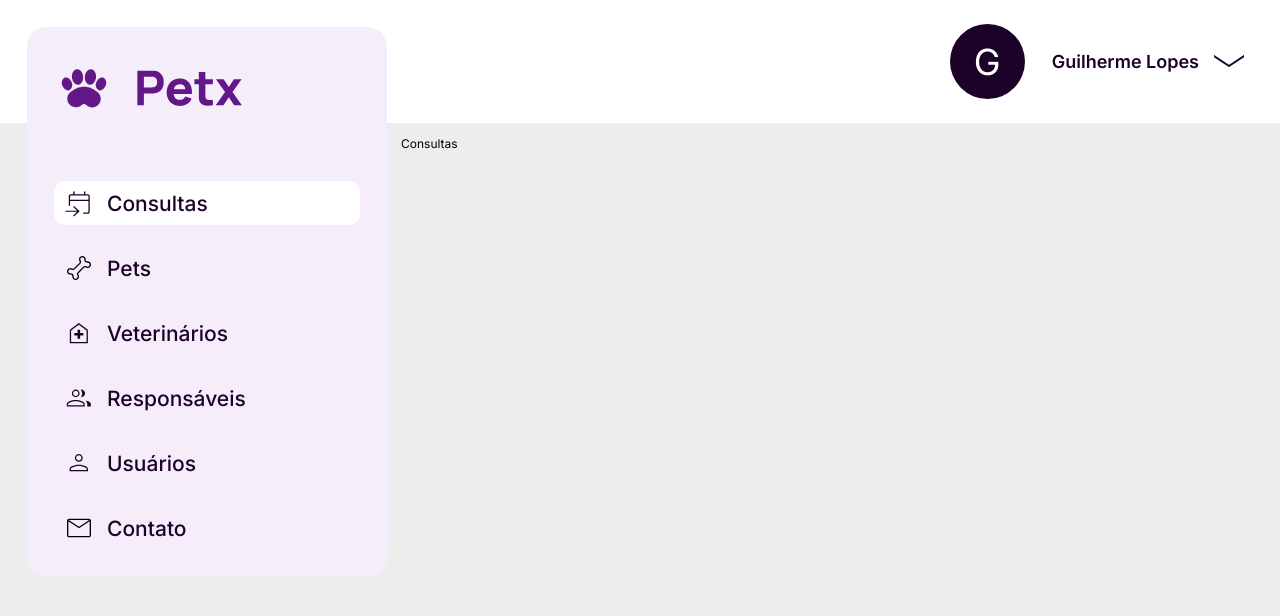
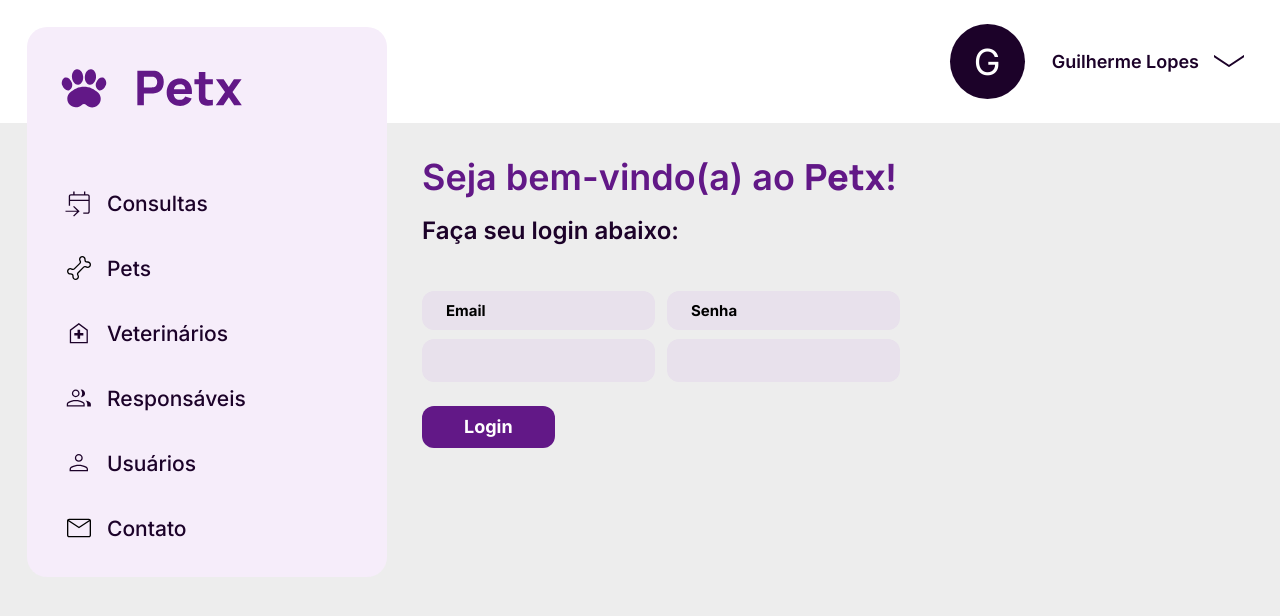
Before and after one commit to gguilhermelopes/petx, a React (Vite) app: page / in a window 1280 px wide. Before the commit this address led to /consultas. Shown: the top 616 px of the page. Built offline with nearby package versions, Linux system fonts and the light colour scheme.

Commit message:
feat: start login development, basic login form created

```diff
--- a/src/App.tsx
+++ b/src/App.tsx
@@ -1,27 +1,35 @@
-import { useEffect } from "react";
-import { Routes, Route, useNavigate, useLocation } from "react-router-dom";
+import { Routes, Route } from "react-router-dom";
 
 import Header from "./header";
 import Sidebar from "./sidebar";
 import Appointments from "./appointments";
 import Pets from "./pets";
+import Login from "./login";
+import ProtectedRoute from "./helpers/ProtectedRoute";
 
 function App() {
-  const navigate = useNavigate();
-  const location = useLocation();
-
-  useEffect(() => {
-    if (location.pathname === "/") navigate("/consultas");
-  }, [navigate, location]);
-
   return (
     <div className="font-inter grid grid-cols-[386px_auto]">
       <Header />
       <Sidebar />
       <Routes>
-        <Route path="/" element={<Appointments />} />
-        <Route path="/consultas" element={<Appointments />} />
-        <Route path="/pets" element={<Pets />} />
+        <Route path="/" element={<Login />} />
+        <Route
+          path="/consultas"
+          element={
+            <ProtectedRoute>
+              <Appointments />
+            </ProtectedRoute>
+          }
+        />
+        <Route
+          path="/pets"
+          element={
+            <ProtectedRoute>
+              <Pets />
+            </ProtectedRoute>
+          }
+        />
       </Routes>
     </div>
   );
--- /dev/null
+++ b/src/UI/Button.tsx
@@ -0,0 +1,36 @@
+import { ComponentProps } from "react";
+
+type IButton = ComponentProps<"button"> & {
+  variation: "PRIMARY" | "OUTLINE" | "DANGER";
+};
+
+const Button = ({ children, variation, ...props }: IButton) => {
+  const getBackgroundColor = (variation: "PRIMARY" | "OUTLINE" | "DANGER") => {
+    switch (variation) {
+      case "PRIMARY":
+        return "#621887";
+      case "OUTLINE":
+        return "#e8e1ec";
+      case "DANGER":
+        return "#b32404";
+      default:
+        return "transparent";
+    }
+  };
+
+  const buttonStyle = {
+    backgroundColor: getBackgroundColor(variation),
+    color: variation === "OUTLINE" ? "#1c0229" : "#ffffff",
+  };
+  return (
+    <button
+      style={buttonStyle}
+      className="px-14 py-4 rounded-2xl font-bold text-[1.5rem] outline-none transition-all hover:opacity-80"
+      {...props}
+    >
+      {children}
+    </button>
+  );
+};
+
+export default Button;
--- /dev/null
+++ b/src/UI/Input.tsx
@@ -0,0 +1,27 @@
+import { ComponentProps } from "react";
+
+type IInput = ComponentProps<"input"> & {
+  label: string;
+  id: string;
+};
+
+const Input = ({ label, id, ...props }: IInput) => {
+  return (
+    <div className="flex flex-col max-w-[235px] gap-3 text-[1.25rem]">
+      <label
+        className="bg-[#e8e1ec] px-8 py-4 rounded-2xl font-bold"
+        htmlFor={id}
+      >
+        {label}
+      </label>
+      <input
+        className="bg-[#e8e1ec] px-8 py-4 rounded-2xl font-ibmPlexMono outline-p2"
+        name={id}
+        id={id}
+        {...props}
+      />
+    </div>
+  );
+};
+
+export default Input;
--- /dev/null
+++ b/src/helpers/ProtectedRoute.tsx
@@ -0,0 +1,8 @@
+import { Navigate } from "react-router-dom";
+
+const ProtectedRoute = ({ children }: React.PropsWithChildren) => {
+  const login = null;
+  return login ? children : <Navigate to={"/"} />;
+};
+
+export default ProtectedRoute;
--- a/src/index.css
+++ b/src/index.css
@@ -1,4 +1,4 @@
-@import url("https://fonts.googleapis.com/css2?family=IBM+Plex+Mono:wght@300;400;500;600;700&family=Inter:wght@300;400;500;600;700&family=Manrope:wght@400;700&display=swap");
+@import url("https://fonts.googleapis.com/css2?family=IBM+Plex+Mono:wght@300;400;500;600;700&family=Inter:wght@300;400;500;600;700&family=Manrope:wght@400;700;800&display=swap");
 
 @tailwind base;
 @tailwind components;
--- /dev/null
+++ b/src/login/index.tsx
@@ -0,0 +1,39 @@
+import { useState } from "react";
+import Button from "../UI/Button";
+import Input from "../UI/Input";
+
+const Login = () => {
+  const [email, setEmail] = useState("");
+  const [password, setPassword] = useState("");
+
+  return (
+    <div className="col-start-2 p-12">
+      <h1 className="font-semibold text-[3rem] text-p2 mb-8">
+        Seja bem-vindo(a) ao{" "}
+        <span className="font-manrope font-extrabold">Petx</span>!
+      </h1>
+      <h2 className="font-semibold text-[2rem] text-p3 mb-16">
+        Faça seu login abaixo:
+      </h2>
+      <form>
+        <div className="flex gap-4 mb-8">
+          <Input
+            label="Email"
+            id="email"
+            value={email}
+            onChange={({ target }) => setEmail(target.value)}
+          />
+          <Input
+            label="Senha"
+            id="password"
+            value={password}
+            onChange={({ target }) => setPassword(target.value)}
+          />
+        </div>
+        <Button variation="PRIMARY">Login</Button>
+      </form>
+    </div>
+  );
+};
+
+export default Login;
--- a/src/sidebar/NavItem.tsx
+++ b/src/sidebar/NavItem.tsx
@@ -12,9 +12,7 @@ const NavItem = ({ label, icon, path }: NavItemProps) => {
   return (
     <NavLink
       to={path}
-      style={{
-        backgroundColor: isCurrentLocation ? "#ffffff" : "transparent",
-      }}
+      style={{ backgroundColor: isCurrentLocation ? "#fff" : undefined }}
       className="flex items-center gap-4 px-3 py-2 text-[1.75rem] text-p3 font-medium cursor-pointer transition-all rounded-2xl hover:bg-c0"
     >
       <img src={icon} />
```
